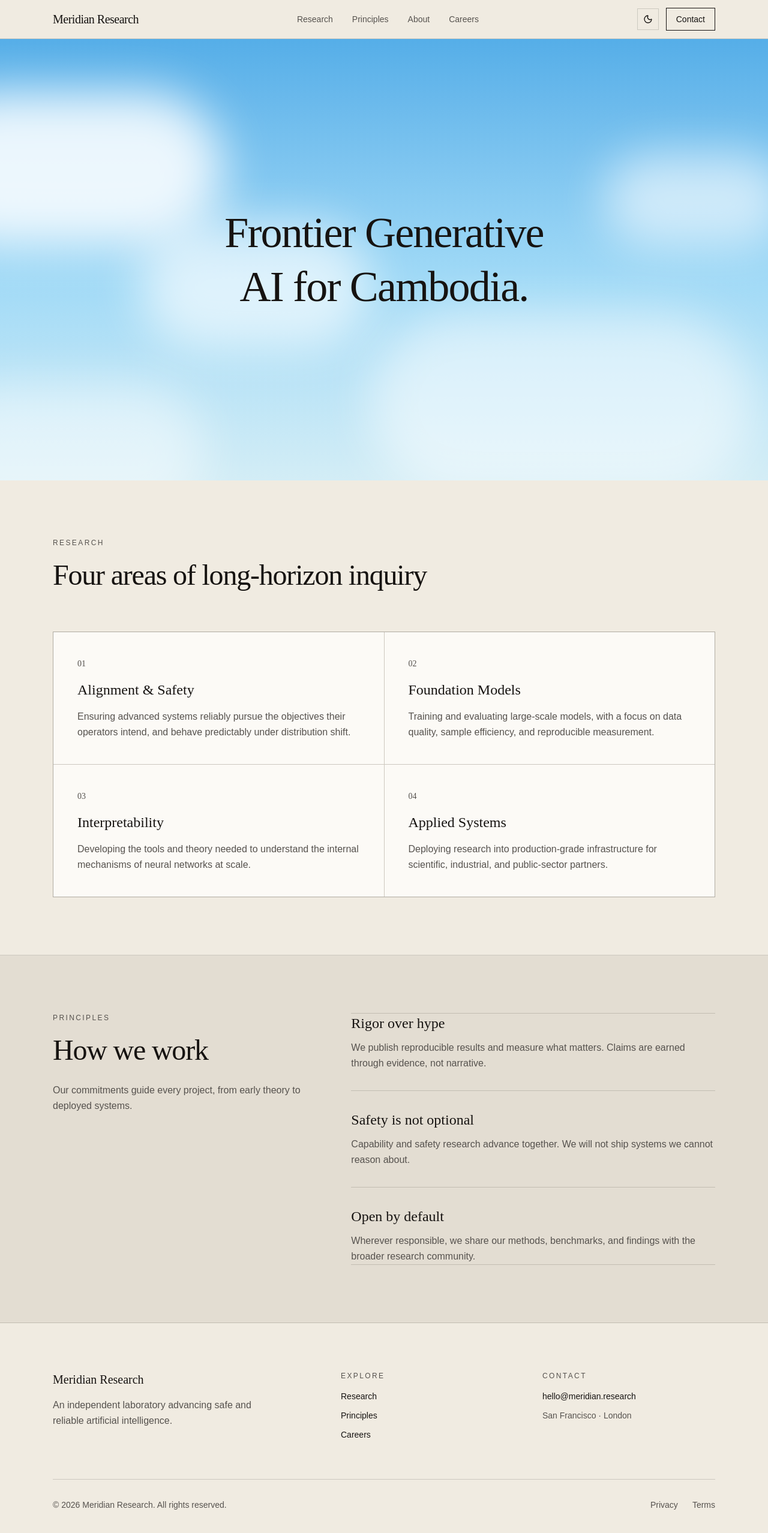
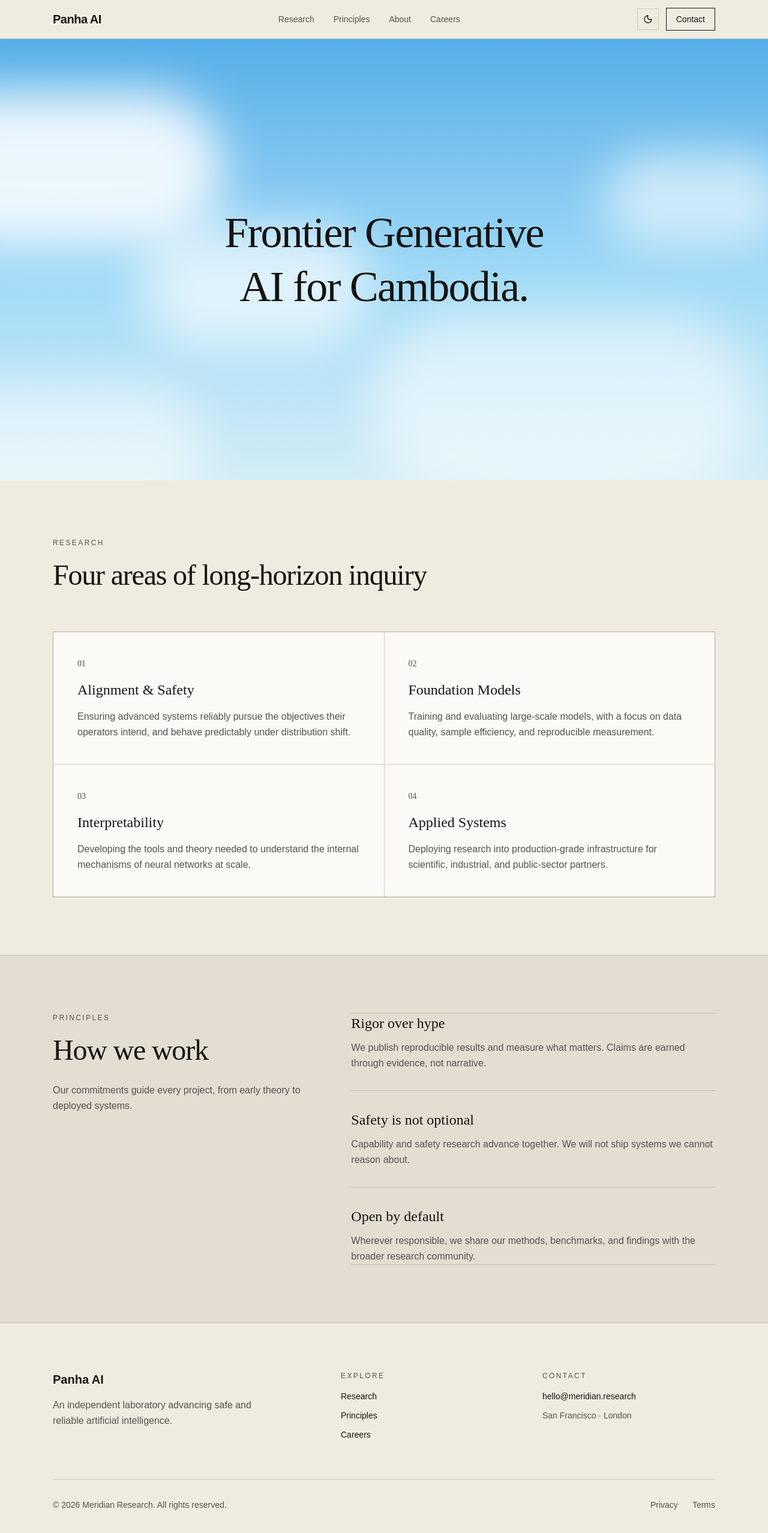
Before and after one commit to sovannpanhaseng/panha-ai, a Next.js app: page / in a window 1280 px wide. Shown: the top 2556 px of the page at 60% size. Built offline with nearby package versions, Linux system fonts and the light colour scheme.

Commit message:
Rename lab to Panha AI in sans-serif

```diff
--- a/components/site-footer.tsx
+++ b/components/site-footer.tsx
@@ -4,8 +4,8 @@ export function SiteFooter() {
       <div className="mx-auto max-w-6xl px-6 py-20">
         <div className="grid grid-cols-1 gap-12 md:grid-cols-[1.5fr_1fr_1fr]">
           <div>
-            <span className="font-serif text-xl text-foreground">
-              Meridian Research
+            <span className="font-sans text-xl font-bold text-foreground">
+              Panha AI
             </span>
             <p className="mt-4 max-w-sm leading-relaxed text-muted-foreground">
               An independent laboratory advancing safe and reliable artificial
--- a/components/site-header.tsx
+++ b/components/site-header.tsx
@@ -12,8 +12,8 @@ export function SiteHeader() {
     <header className="sticky top-0 z-50 border-b border-border bg-background/90 backdrop-blur">
       <div className="mx-auto flex h-16 max-w-6xl items-center justify-between px-6">
         <a href="#" className="flex items-baseline gap-2">
-          <span className="font-serif text-xl tracking-tight text-foreground">
-            Meridian Research
+          <span className="font-sans text-xl font-bold tracking-tight text-foreground">
+            Panha AI
           </span>
         </a>
 
```
